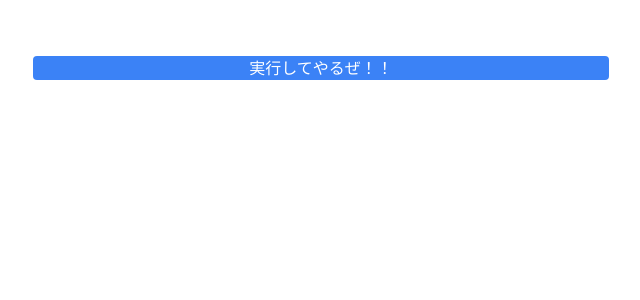
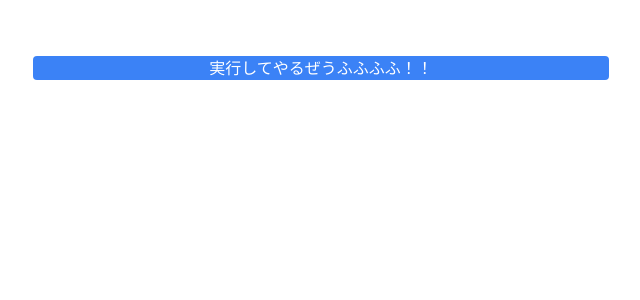
Before and after one commit to suke-ko/20260309, a FastAPI app: page / in a window 1280 px wide. Shown: the top 300 px of the page, without its empty margins (319-959 px from the left). Run offline with FastAPI, Linux system fonts and the light colour scheme; some libraries are stand-ins or nearby versions.

Commit message:
デザイン変更

```diff
--- a/templates/index.html
+++ b/templates/index.html
@@ -12,7 +12,7 @@
 <body class="flex items-center justify-center p-4">
     <div class="max-w-xl w-full mt-10">
         <form hx-post="/roll" hx-target="#dice-result" hx-swap="outerHTML" class="space-y-6">
-            <button type="submit" class="w-full bg-blue-500 text-white rounded">実行してやるぜ！！</button>
+            <button type="submit" class="w-full bg-blue-500 text-white rounded">実行してやるぜうふふふふ！！</button>
         </form>
         <div id="dice-result"></div>
     </div>
```
